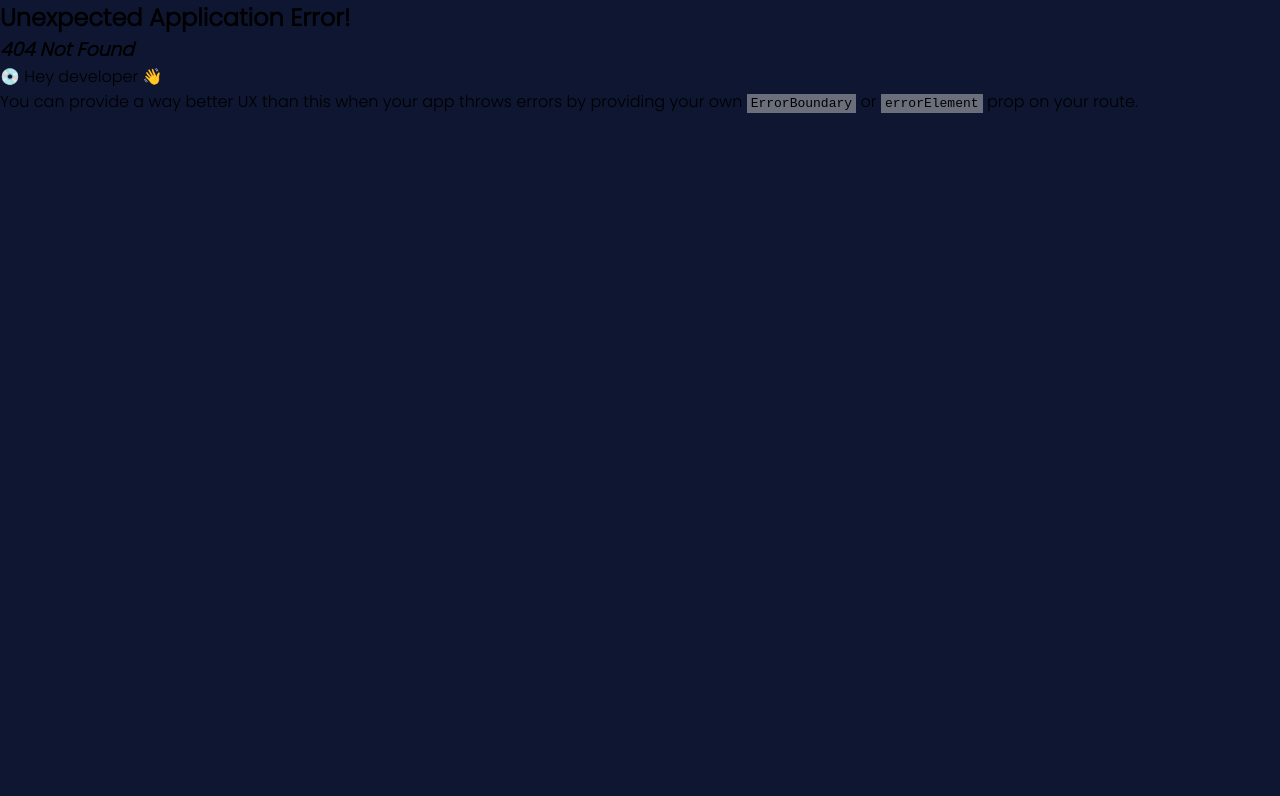
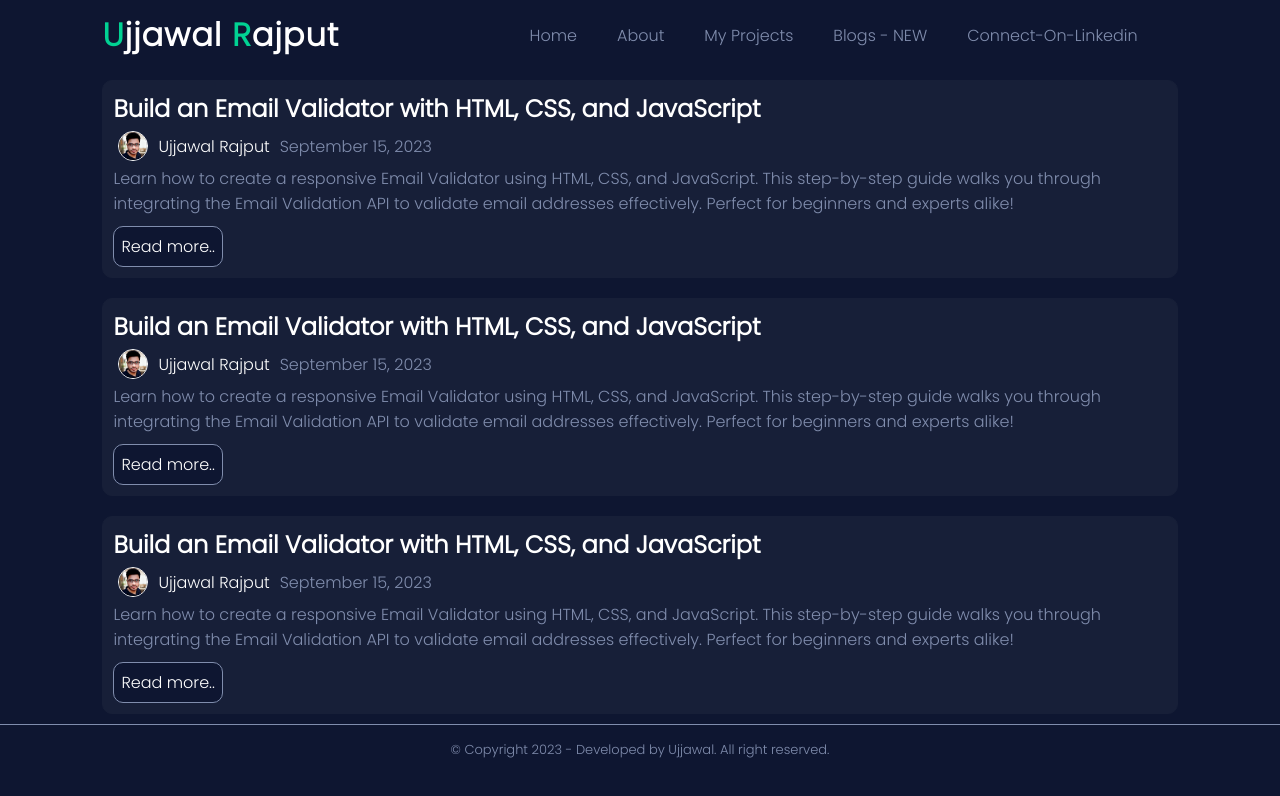
Before and after one commit to Ujjawal-Rajput/MyPortfolio, a React (Vite) app: page /MyPortfolio/blog in a window 1280 px wide. Before the commit this address had no page. Shown: the top 796 px of the page. Built offline with nearby package versions, Linux system fonts and the light colour scheme.

Commit message:
blog added

```diff
--- /dev/null
+++ b/src/components/Blog.jsx
@@ -0,0 +1,17 @@
+import React from 'react'
+import BlogCard from "./BlogCard"
+
+
+function Blog() {
+  return (
+    <div className='main_page' style={{height: "calc(100% - 70px)"}}>
+      <div className="blogs">
+        <BlogCard id="1" caption="Build an Email Validator with HTML, CSS, and JavaScript" date="September 15, 2023" content="Learn how to create a responsive Email Validator using HTML, CSS, and JavaScript. This step-by-step guide walks you through integrating the Email Validation API to validate email addresses effectively. Perfect for beginners and experts alike!" url="/Myprofile/blog/1/"/>
+        <BlogCard id="1" caption="Build an Email Validator with HTML, CSS, and JavaScript" date="September 15, 2023" content="Learn how to create a responsive Email Validator using HTML, CSS, and JavaScript. This step-by-step guide walks you through integrating the Email Validation API to validate email addresses effectively. Perfect for beginners and experts alike!" url="/Myprofile/blog/1/"/>
+        <BlogCard id="1" caption="Build an Email Validator with HTML, CSS, and JavaScript" date="September 15, 2023" content="Learn how to create a responsive Email Validator using HTML, CSS, and JavaScript. This step-by-step guide walks you through integrating the Email Validation API to validate email addresses effectively. Perfect for beginners and experts alike!" url="/Myprofile/blog/1/"/>
+        </div>
+    </div>
+  )
+}
+
+export default Blog
--- /dev/null
+++ b/src/components/BlogCard.jsx
@@ -0,0 +1,20 @@
+import React from 'react'
+
+function BlogCard(props) {
+  return (
+    <div className='blogcard'>
+      <h2>{props.caption}</h2>
+      <div className="bloginfo">
+        <img src='/MyPortfolio/profile.png'/>
+        <p>Ujjawal Rajput</p>
+        <p style={{color:"#808DAD"}}>{props.date}</p>
+      </div>
+      <div className="blogcontent">
+        <p>{props.content}</p>
+      </div>
+      <a href={props.url}>Read more..</a>
+    </div>
+  )
+}
+
+export default BlogCard
--- a/src/components/Landing.jsx
+++ b/src/components/Landing.jsx
@@ -5,7 +5,7 @@ function Landing() {
   return (
     <>
       <div className='main_page'>
-      <Photo/>
+        <Photo />
         <div className='Landing_text'>
           {/* <br/><br/><br/> */}
           <h2>| <span>Hello</span></h2>
@@ -15,10 +15,67 @@ function Landing() {
             <p>Hi there! Welcome to my portfolio website, where i can showcase my work.
               I love all things tech and coding, I love ot share my knowledge and experience with others.</p>
             <div className='skills'>
-              <p>Full-stack</p>
+              <h4>Skills : </h4>
+              <p>Full-Stack Development</p>
+              <p>React.js</p>
+              <p>
+                python</p>
+              <p>
+                Web Applications</p>
+              <p>
+                Flask</p>
+              <p>
+                Software Development</p>
+              <p>
+                Databases</p>
+              <p>
+                Information Technology</p>
+              <p>
+                C++</p>
+              <p>
+                NumPy</p>
+              <p>
+                pandas</p>
+              <p>
+                Tkinter</p>
+              <p>
+                bootstrap</p>
+              <p>
+                MySQL</p>
+              <p>
+                Git</p>
+              <p>
+                Matplotlib</p>
+              <p>
+                HTML</p>
+              <p>CSS</p>
+              <p>
+                JavaScript</p>
+              <p>
+                AJAX</p>
+              <p>
+                MongoDB</p>
+              <p>
+                Leadership</p>
+              <p>
+                Problem Solving</p>
+              <p>
+                Time Management</p>
+              <p>
+                Interpersonal Skills</p>
+              <p>
+                Communication</p>
+              <p>
+                Soft Skills</p>
+              <p>
+                Teamwork</p>
+              <p>
+                Engineering</p>
+              <p>
+                Visual Studio</p>
             </div>
           </div>
-        <a href='https://www.linkedin.com/in/ujjawal-rajput' target='__blank'><button><i class="ri-linkedin-box-fill"></i> Connect me on Linkedin</button></a><br/>
+          <a href='https://www.linkedin.com/in/ujjawal-rajput' target='__blank'><button><i class="ri-linkedin-box-fill"></i> Connect me on Linkedin</button></a><br />
         </div>
       </div>
     </>
--- a/src/components/Nav.jsx
+++ b/src/components/Nav.jsx
@@ -27,7 +27,7 @@ function Nav() {
             <NavLink to="/MyPortfolio"><li>Home</li></NavLink>
             <NavLink to="/MyPortfolio/about"><li>About</li></NavLink>
             <NavLink to="/MyPortfolio/projects"><li>My Projects</li></NavLink>
-            <NavLink to="/MyPortfolio"><li>Blogs - NEW</li></NavLink>
+            <NavLink to="/MyPortfolio/blog"><li>Blogs - NEW</li></NavLink>
             <a href='https://www.linkedin.com/in/ujjawal-rajput' target='__blank'><li>Connect-On-Linkedin</li></a>
           </ul>
         </div>
@@ -40,7 +40,7 @@ function Nav() {
             <NavLink to="/MyPortfolio"><li>Home</li></NavLink>
             <NavLink to="/MyPortfolio/about"><li>About</li></NavLink>
             <NavLink to="/MyPortfolio/projects"><li>My Projects</li></NavLink>
-            <NavLink to="/MyPortfolio"><li>Blogs - NEW</li></NavLink>
+            <NavLink to="/MyPortfolio/blog"><li>Blogs - NEW</li></NavLink>
             <a href='https://www.linkedin.com/in/ujjawal-rajput' target='__blank'><li>Connect-On-Linkedin</li></a>
           </ul>
         </div>
--- a/src/index.css
+++ b/src/index.css
@@ -160,6 +160,7 @@ button:focus-visible {
 /* Add this CSS to your existing stylesheet */
 
 .mobile-nav {
+  /* z-index: 1; */
   display: none;
   position: absolute;
   top: 0;
@@ -213,6 +214,7 @@ button:focus-visible {
   align-items: center;
   color: #fff;
   height: 100vh;
+  /* z-index: 0; */
   /* height: calc(100% - 70px); */
   /* position: absolute; */
   /* top: 0; */
@@ -241,6 +243,7 @@ button:focus-visible {
   display: flex;
   justify-content: center;
   align-items: center;
+  /* z-index: 5; */
 }
 
 .Landing_img img {
@@ -248,7 +251,7 @@ button:focus-visible {
   border-radius: 50%;
   width: 450px;
   height: 450px;
-  transition: .5;
+  /* transition: .5; */
 }
 
 .Landing_text h2 {
@@ -281,15 +284,39 @@ button:focus-visible {
   margin-top: 10px;
 }
 
+.skills{
+  display: flex;
+  flex-direction: row;
+  flex-wrap: wrap;
+}
+
+.skills p{
+  display: flex;
+  justify-content: center;
+  align-items: center;
+  /* text-align: left; */
+  background-color: #808DAD;
+  padding: 4px 5px;
+  border-radius: 5px;
+  margin: 5px;
+  font-size: 10px;
+  color: black;
+}
+
 .text p:last-child {
   padding-top: 20px;
 }
 
-.Landing_text button {
+.Landing_text a{
+  width: fit-content;
+  margin-top: 40px;
+}
+
+.Landing_text a button {
+  border: none;
   border-radius: 10px;
   background-color: rgb(31, 30, 30);
   box-shadow: 0px 0px 20px 5px #fff;
-  margin-top: 40px;
   color: #fff;
   width: fit-content;
   font-size: 14px;
@@ -375,6 +402,70 @@ button:focus-visible {
 }
 
 /*footer ends from here*/
+
+
+/*blog css starts here*/
+.blogs{
+  width: 100%;
+  height: 100%;
+  display: flex;
+  flex-direction: column;
+  justify-content:space-around;
+  align-items: center;
+  margin-top: 70px;
+  /* height:auto; */
+  /* height: 100vh; */
+  /* height: calc(100vh - 70px); */
+  /* flex-wrap:wrap; */
+  /* box-sizing: border-box; */
+  /* width: 200px; */
+  /* background-color: orange; */
+  /* padding: 100px; */
+  /* margin-top: 10px; */
+}
+.blogcard{
+  width: 100%;
+  border: 1px solid #171f38;
+  background-color: #171f38;
+  border-radius: 10px;
+  padding: 10px;
+  display: flex;
+  flex-direction: column;
+  margin: 10px;
+  /* height: 200px; */
+}
+.bloginfo{
+  display: flex;
+  flex-direction: row;
+  align-items: center;
+  padding: 5px;
+}
+.bloginfo p{
+  padding-left: 10px;
+}
+.bloginfo img{
+  width: 30px;
+  height: 30px;
+  border: 1px solid #fff;
+  border-radius: 50%;
+}
+.blogcontent p{
+  color: #808DAD;
+}
+.blogcard a{
+  background-color: #0e1631;
+  color: #fff;
+  padding: 7px;
+  width: fit-content;
+  border: 1px solid #808DAD;
+  border-radius: 10px;
+  margin-top: 10px;
+}
+
+
+
+
+/*blog css ends here*/
 
 
 /* @media (max-width: 768px) {
--- a/src/main.jsx
+++ b/src/main.jsx
@@ -7,6 +7,7 @@ import { RouterProvider, createBrowserRouter } from 'react-router-dom'
 import Landing from './components/Landing.jsx'
 import About from './components/About.jsx'
 import Projects from './components/Projects.jsx'
+import Blog from './components/Blog.jsx'
 
 const router = createBrowserRouter([
   {
@@ -24,6 +25,10 @@ const router = createBrowserRouter([
       {
         path:'projects',
         element:<Projects/>
+      },
+      {
+        path:'blog',
+        element:<Blog/>
       }
     ]
   }
```
Lines whose indentation alone changed are shown as unchanged.
